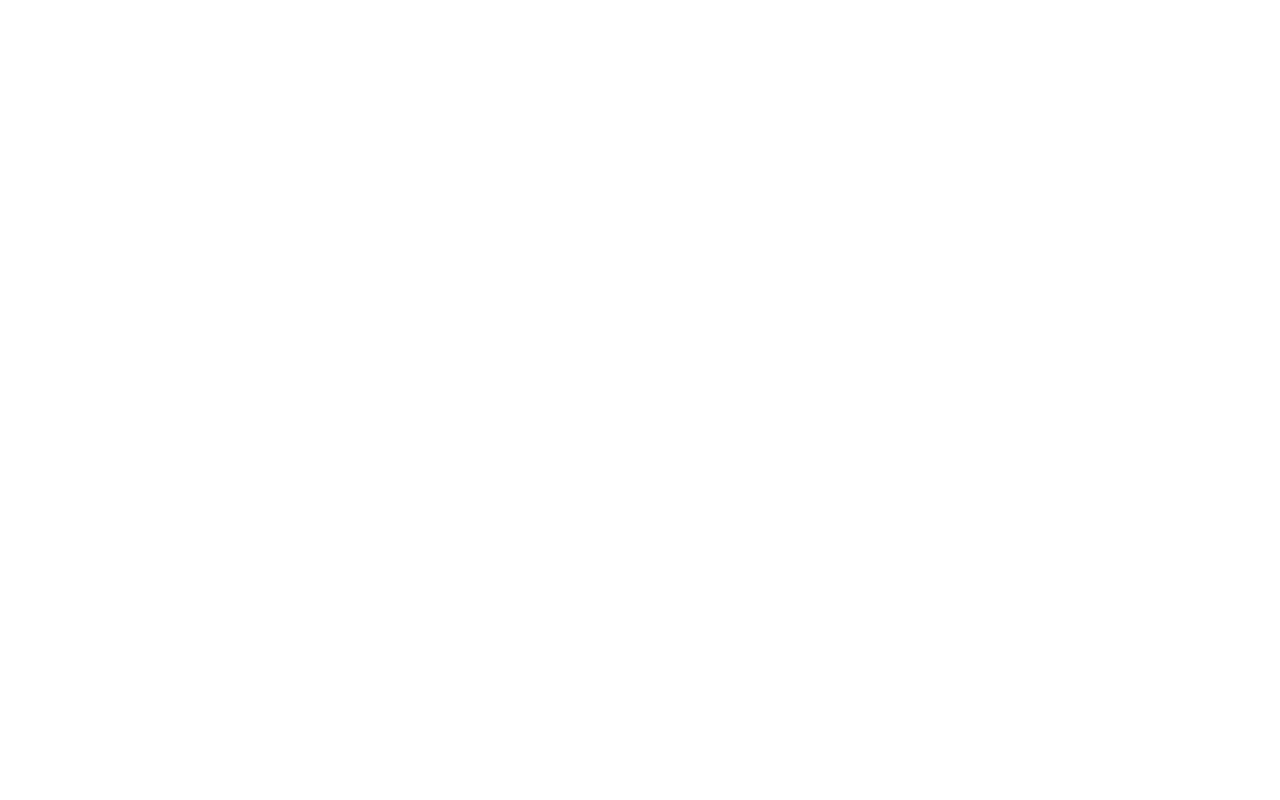
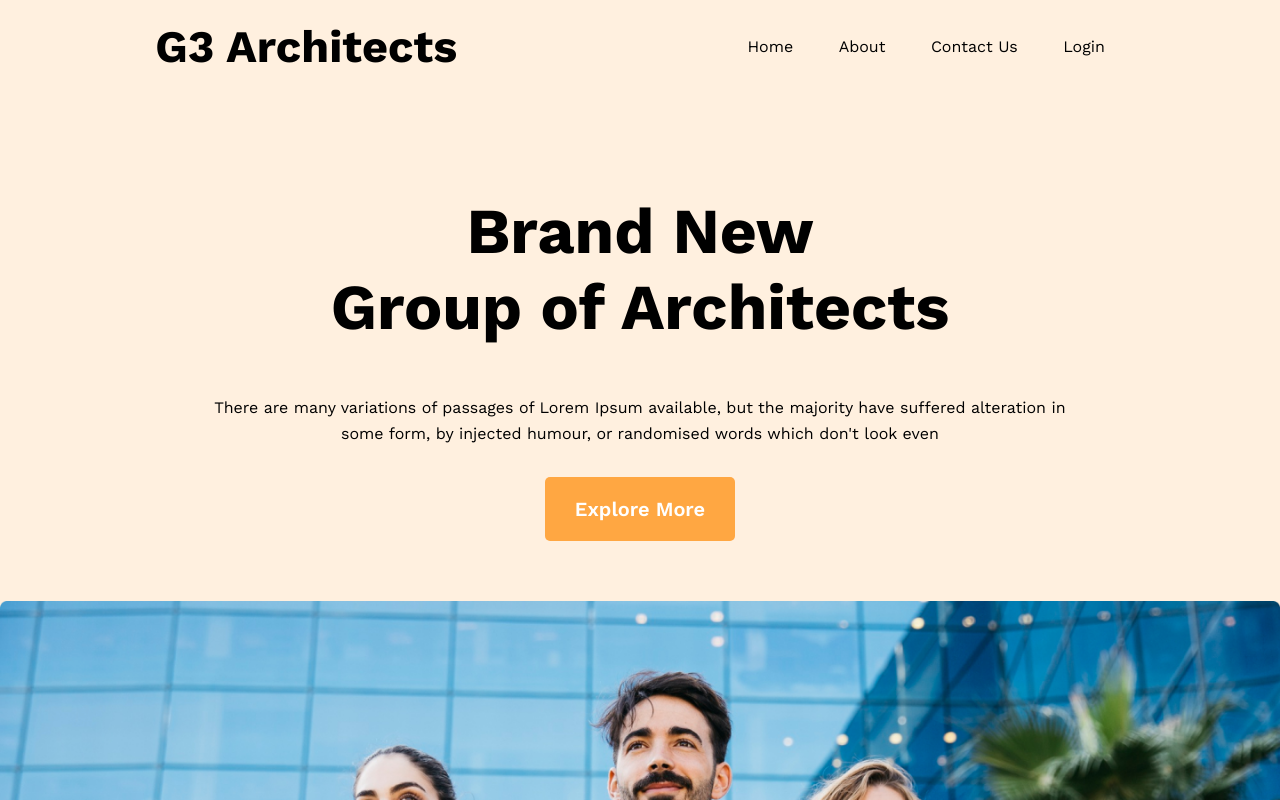
Before and after one commit to Anik-Majumder/archirect-portfolio, a plain HTML site: page index.html in a window 1280 px wide. Shown: the top 800 px of the page. Drawn offline with nearby package versions, Linux system fonts and the light colour scheme.

Commit message:
navbar and header section done

```diff
--- a/css/architect.css
+++ b/css/architect.css
@@ -0,0 +1,75 @@
+* {
+  font-family: "Work Sans", sans-serif;
+  margin: 0;
+}
+
+/* navbar part */
+
+.header {
+  background-color: #fff0df;
+}
+
+.navbar {
+  display: flex;
+  align-items: center;
+  justify-content: space-around;
+  padding: 20px 20px;
+}
+
+.logo h1 {
+  font-size: 45px;
+  font-weight: 700;
+  line-height: 53px;
+}
+
+.nav-items a {
+  text-decoration: none;
+  padding: 0px 20px;
+  color: black;
+}
+
+/* banner part */
+
+.banner {
+  display: flex;
+  flex-direction: column;
+  align-items: center;
+  padding: 100px 0px;
+}
+
+.banner-text {
+  text-align: center;
+  padding: 0px 20px;
+}
+
+.banner-text h1 {
+  font-size: 64px;
+  font-weight: 700;
+  line-height: 76px;
+  padding-bottom: 50px;
+}
+.banner-text p {
+  font-size: 16px;
+  font-weight: 400;
+  line-height: 26px;
+  padding-bottom: 50px;
+}
+
+.button {
+  font-size: 20px;
+  font-weight: 600;
+  line-height: 24px;
+  color: white;
+  background-color: #ffa742;
+  border: none;
+  text-decoration: none;
+  padding: 20px 30px;
+  border-radius: 5px;
+}
+
+.banner-img img {
+  padding-top: 80px;
+  width: 100%;
+}
+
+/* responsive */
--- a/index.html
+++ b/index.html
@@ -4,7 +4,46 @@
     <meta charset="UTF-8" />
     <meta http-equiv="X-UA-Compatible" content="IE=edge" />
     <meta name="viewport" content="width=device-width, initial-scale=1.0" />
-    <title>Document</title>
+    <title>Architect</title>
+    <link
+      href="https://fonts.googleapis.com/css2?family=Work+Sans:wght@400;500;600;700;800&display=swap"
+      rel="stylesheet"
+    />
+    <link rel="stylesheet" href="./css/architect.css" />
   </head>
-  <body></body>
+  <body>
+    <header class="header">
+      <nav class="navbar">
+        <div class="logo">
+          <h1>G3 Architects</h1>
+        </div>
+        <div class="nav-items">
+          <a href="https://www.google.com/" target="_blank">Home</a>
+          <a href="https://www.google.com/" target="_blank">About</a>
+          <a href="https://www.google.com/" target="_blank">Contact Us</a>
+          <a href="https://www.google.com/" target="_blank">Login</a>
+        </div>
+      </nav>
+      <div class="banner">
+        <div class="banner-text">
+          <h1>
+            Brand New <br />
+            Group of Architects
+          </h1>
+          <p>
+            There are many variations of passages of Lorem Ipsum available, but
+            the majority have suffered alteration in <br />
+            some form, by injected humour, or randomised words which don't look
+            even
+          </p>
+          <a class="button" href="https://www.google.com/" target="_blank"
+            >Explore More</a
+          >
+        </div>
+        <div class="banner-img">
+          <img src="./images/banner.png" alt="" />
+        </div>
+      </div>
+    </header>
+  </body>
 </html>
```
